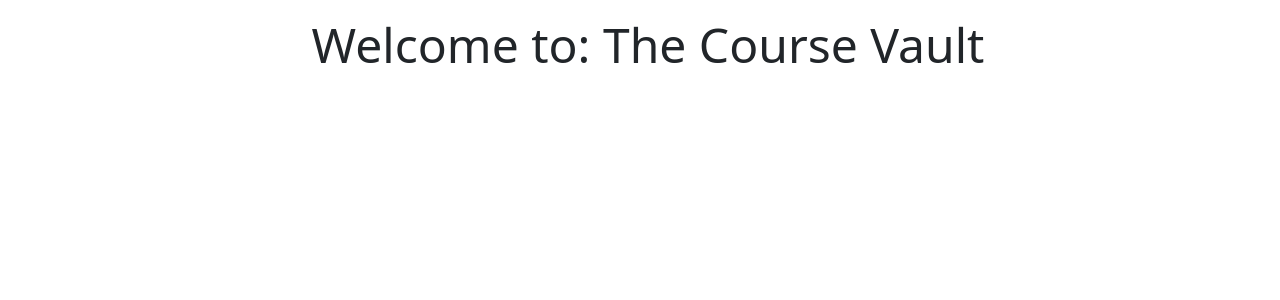
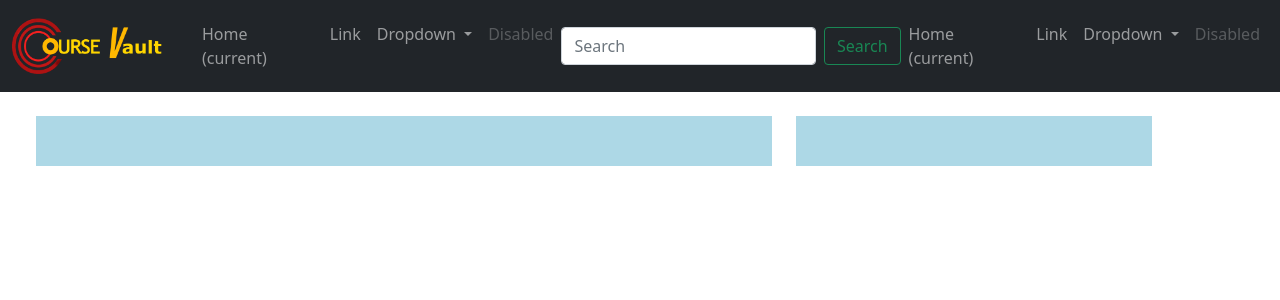
Before and after one commit to pbansal426/CourseVault, a Flask app: page / in a window 1280 px wide. Shown: the top 300 px of the page. Run offline with Flask 3, Linux system fonts and the light colour scheme.

Commit message:
improvent of navbar

```diff
--- a/website/templates/base.html
+++ b/website/templates/base.html
@@ -57,7 +57,82 @@
         </div>
       </div>
     </nav> -->
-    <div class="container-fluid m-2 p-2">
+
+    <nav class="navbar navbar-expand-lg navbar-dark bg-dark">
+      <div class="container-fluid">
+      <a class="navbar-brand" href="{{url_for('views.home')}}">
+        <img
+            class="navbar-brand"
+            src="static/images/logo.png"
+            alt="logo"
+            width="150"
+            height="auto"
+        />
+      </a>
+      <button
+          class="navbar-toggler"
+          type="button"
+          data-bs-toggle="collapse"
+          data-bs-target="#navbarNav"
+          aria-controls="navbarNav"
+          aria-expanded="false"
+          aria-label="Toggle navigation"
+        >
+          <span class="navbar-toggler-icon"></span>
+        </button>
+
+        <div class="collapse navbar-collapse" id="navbarNav">
+        <ul class="navbar-nav mr-auto">
+          <li class="nav-item active">
+            <a class="nav-link" href="#">Home <span class="sr-only">(current)</span></a>
+          </li>
+          <li class="nav-item">
+            <a class="nav-link" href="#">Link</a>
+          </li>
+          <li class="nav-item dropdown">
+            <a class="nav-link dropdown-toggle" href="#" id="navbarDropdown" role="button" data-toggle="dropdown" aria-haspopup="true" aria-expanded="false">
+              Dropdown
+            </a>
+            <div class="dropdown-menu" aria-labelledby="navbarDropdown">
+              <a class="dropdown-item" href="#">Action</a>
+              <a class="dropdown-item" href="#">Another action</a>
+              <div class="dropdown-divider"></div>
+              <a class="dropdown-item" href="#">Something else here</a>
+            </div>
+          </li>
+          <li class="nav-item">
+            <a class="nav-link disabled" href="#">Disabled</a>
+          </li>
+        </ul>
+        <form class="form-inline d-flex my-2 my-lg-0 gap-2">
+          <input class="form-control mr-sm-2" type="search" placeholder="Search" aria-label="Search">
+          <button class="btn btn-outline-success my-2 my-sm-0" type="submit">Search</button>
+        </form>
+        <ul class="navbar-nav mr-auto">
+          <li class="nav-item active">
+            <a class="nav-link" href="#">Home <span class="sr-only">(current)</span></a>
+          </li>
+          <li class="nav-item">
+            <a class="nav-link" href="#">Link</a>
+          </li>
+          <li class="nav-item dropdown">
+            <a class="nav-link dropdown-toggle" href="#" id="navbarDropdown" role="button" data-toggle="dropdown" aria-haspopup="true" aria-expanded="false">
+              Dropdown
+            </a>
+            <div class="dropdown-menu" aria-labelledby="navbarDropdown">
+              <a class="dropdown-item" href="#">Action</a>
+              <a class="dropdown-item" href="#">Another action</a>
+              <div class="dropdown-divider"></div>
+              <a class="dropdown-item" href="#">Something else here</a>
+            </div>
+          </li>
+          <li class="nav-item">
+            <a class="nav-link disabled" href="#">Disabled</a>
+          </li>
+        </ul>
+      </div></div>
+    </nav>
+    <div class="container m-4" >
       {% block content %} {% endblock %}
     </div>
     <script
--- a/website/templates/cover.html
+++ b/website/templates/cover.html
@@ -1,9 +1,24 @@
 {% extends "base.html" %} {% block title %}Home{% endblock %} {% block content
 %}
+<style>
+    .box{
+        background-color: lightblue;
+        border: black;
+        min-height: 50px;
+        font-size: 2rem;
+    }
+</style>
 
-<figure class="text-center">
+<!-- <figure class="text-center">
 <h1 class="display-5">Welcome to: <strong>The Course Vault</strong></h1>
-</figure>
+</figure> -->
+
+<div class="row">
+
+    <div class="col-8"><div class="box"></div></div>
+    <div class="col-4"><div class="box"></div></div>
+
+</div>
 
 
 {% endblock %}
```
Also changed, not shown: 1 other file.
